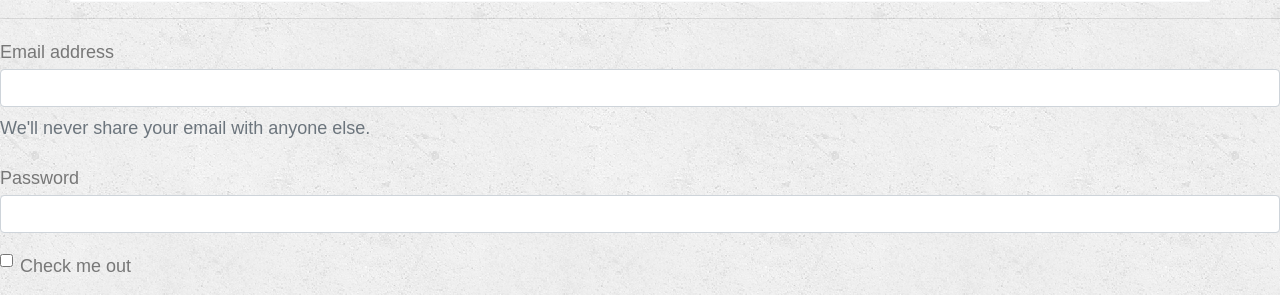
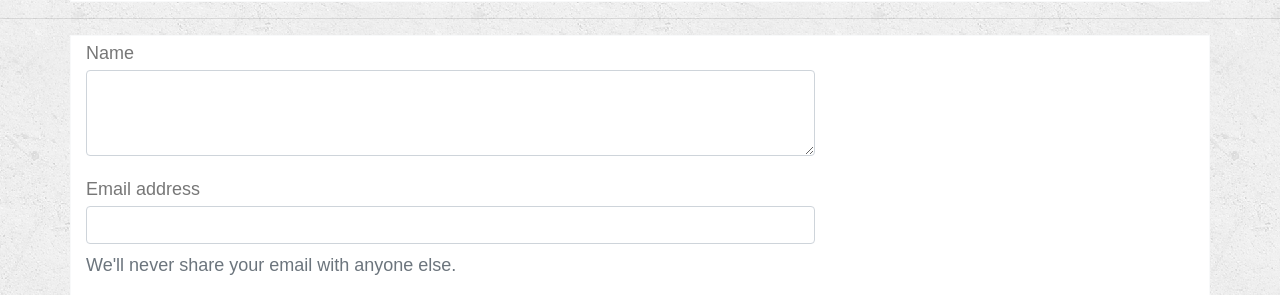
Before and after one commit to ngwijea/Bootstrap-Portfolio, a plain HTML site: page contact.html in a window 1280 px wide. Shown: the part 202-497 px from the top of the page. Drawn offline with nearby package versions, Linux system fonts and the light colour scheme.

Commit message:
contact page filled

```diff
--- a/contact.html
+++ b/contact.html
@@ -71,22 +71,36 @@
         </div>
         <hr />
 
+        <div class="container border border-light bg-white">
+          <div class="row pb-3">
+            <div class="col-md-8">
               <form>
+
+                <div class="form-group">
+                  <label for="exampleFormControlTextarea1">Name</label>
+                  <textarea class="form-control" id="exampleFormControlTextarea1" rows="3"></textarea>
+                </div>
+
                 <div class="form-group">
                   <label for="exampleInputEmail1">Email address</label>
                   <input type="email" class="form-control" id="exampleInputEmail1" aria-describedby="emailHelp">
                   <small id="emailHelp" class="form-text text-muted">We'll never share your email with anyone else.</small>
                 </div>
+
                 <div class="form-group">
-            <label for="exampleInputPassword1">Password</label>
-            <input type="password" class="form-control" id="exampleInputPassword1">
+                  <label for="exampleFormControlTextarea1">Message</label>
+                  <textarea class="form-control" id="exampleFormControlTextarea1" rows="3"></textarea>
                 </div>
-          <div class="form-group form-check">
-            <input type="checkbox" class="form-check-input" id="exampleCheck1">
-            <label class="form-check-label" for="exampleCheck1">Check me out</label>
+
+              </form>            </div>
+            <div class="col-md-4">
+              <p>
+              </p>
             </div>
-          <button type="submit" class="btn btn-primary">Submit</button>
-        </form>
+          </div>
+        </div>
+
+
 
         <div class="container border border-light bg-white">
           <div class="row pb-3">
```
Lines whose indentation alone changed are shown as unchanged.
